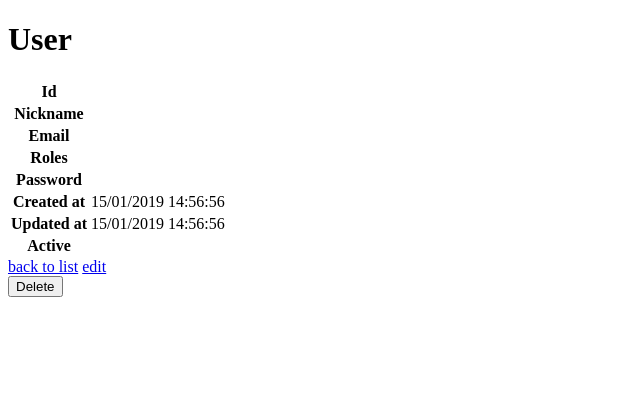
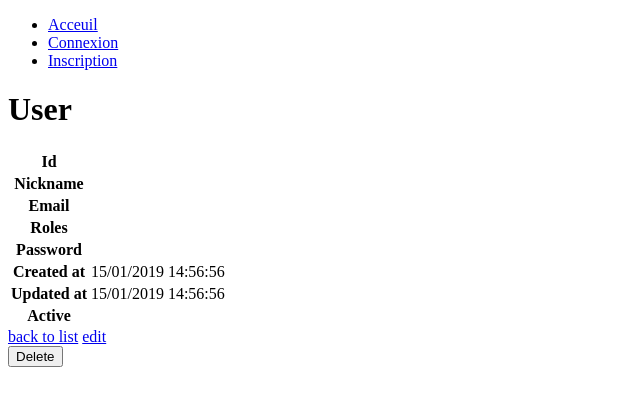
Before and after one commit to PA-Plasma/annual-project, a Symfony app: template public/templates/back/user/show.html.twig in a window 1280 px wide. Shown: the top 406 px of the page, without its empty margins (0-640 px from the left). Run offline with Twig, Linux system fonts and the light colour scheme; the template is opened without the code that fills it, so the values that code supplies are empty; some libraries are stand-ins or nearby versions.

Commit message:
auth: Add basic header with auth links

```diff
--- a/public/templates/base.html.twig
+++ b/public/templates/base.html.twig
@@ -9,6 +9,7 @@
         {% endblock %}
     </head>
     <body>
+        {% block header %}{{ include('front/default/header.html.twig') }}{% endblock %}
         {% block body %}{% endblock %}
         {% block javascripts %}
             {{ encore_entry_script_tags('app') }}
--- /dev/null
+++ b/public/templates/front/default/header.html.twig
@@ -0,0 +1,21 @@
+<div class="container mb-4">
+    <ul class="nav justify-content-center">
+        <li class="nav-item"><a href="{{ url('front_index') }}" class="nav-link">Acceuil</a></li>
+        {% if app.user %}
+            <li class="nav-item dropdown">
+                <a class="nav-link dropdown-toggle" data-toggle="dropdown" href="#" role="button" aria-haspopup="true"
+                   aria-expanded="false">{{ app.user.username }}</a>
+                <div class="dropdown-menu">
+                    {% if app.user and 'ROLE_ADMIN' in app.user.roles %}
+                        <a class="dropdown-item" href="{{ url('back_index') }}">Admin</a>
+                        <div class="dropdown-divider"></div>
+                    {% endif %}
+                    <a class="dropdown-item" href="{{ url('security_logout') }}">Déconnexion</a>
+                </div>
+            </li>
+        {% else %}
+            <li class="nav-item"><a class="nav-link" href="{{ url('security_login') }}">Connexion</a></li>
+            <li class="nav-item"><a class="nav-link" href="{{ url('security_register') }}">Inscription</a></li>
+        {% endif %}
+    </ul>
+</div>
```
